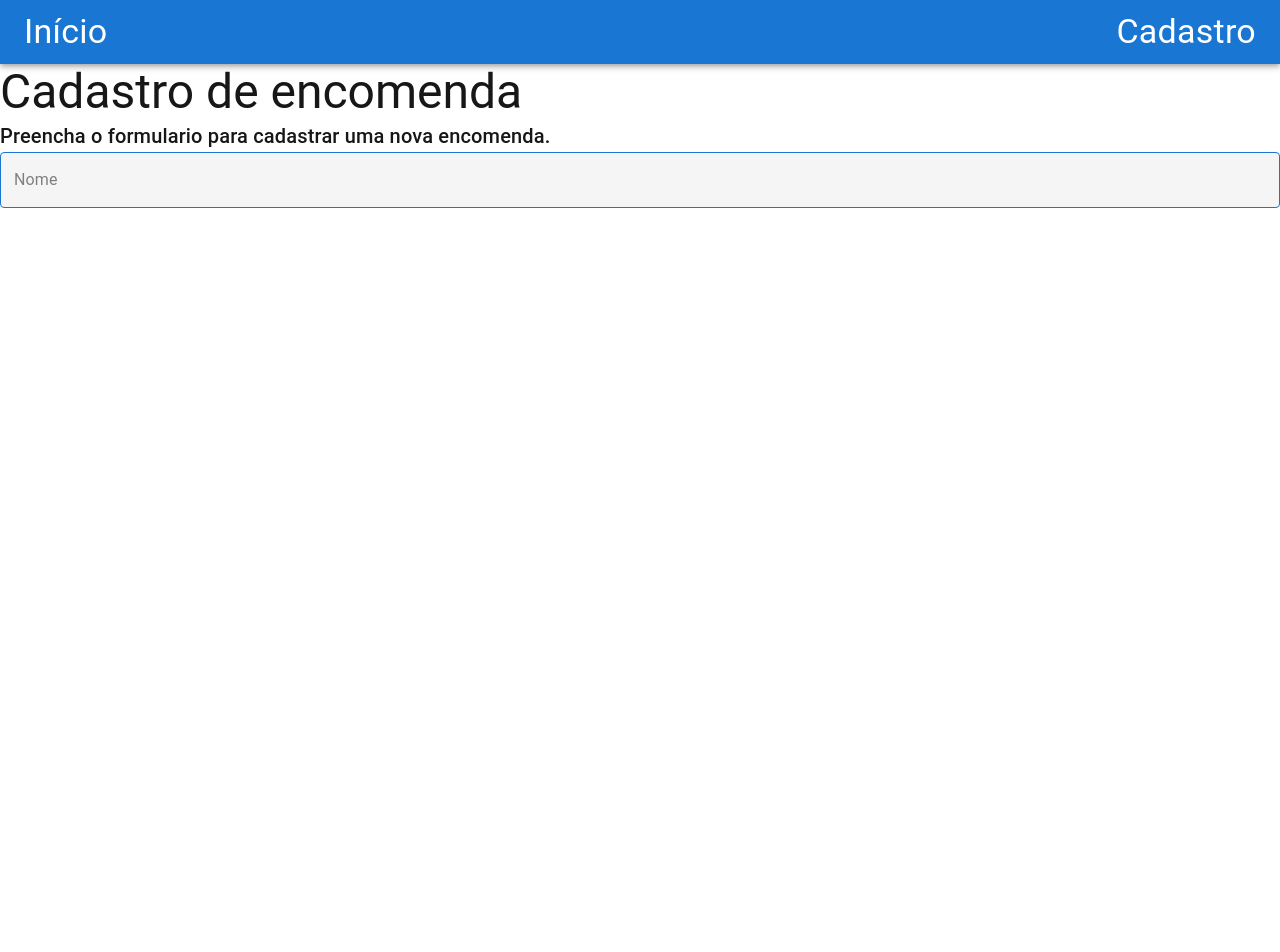
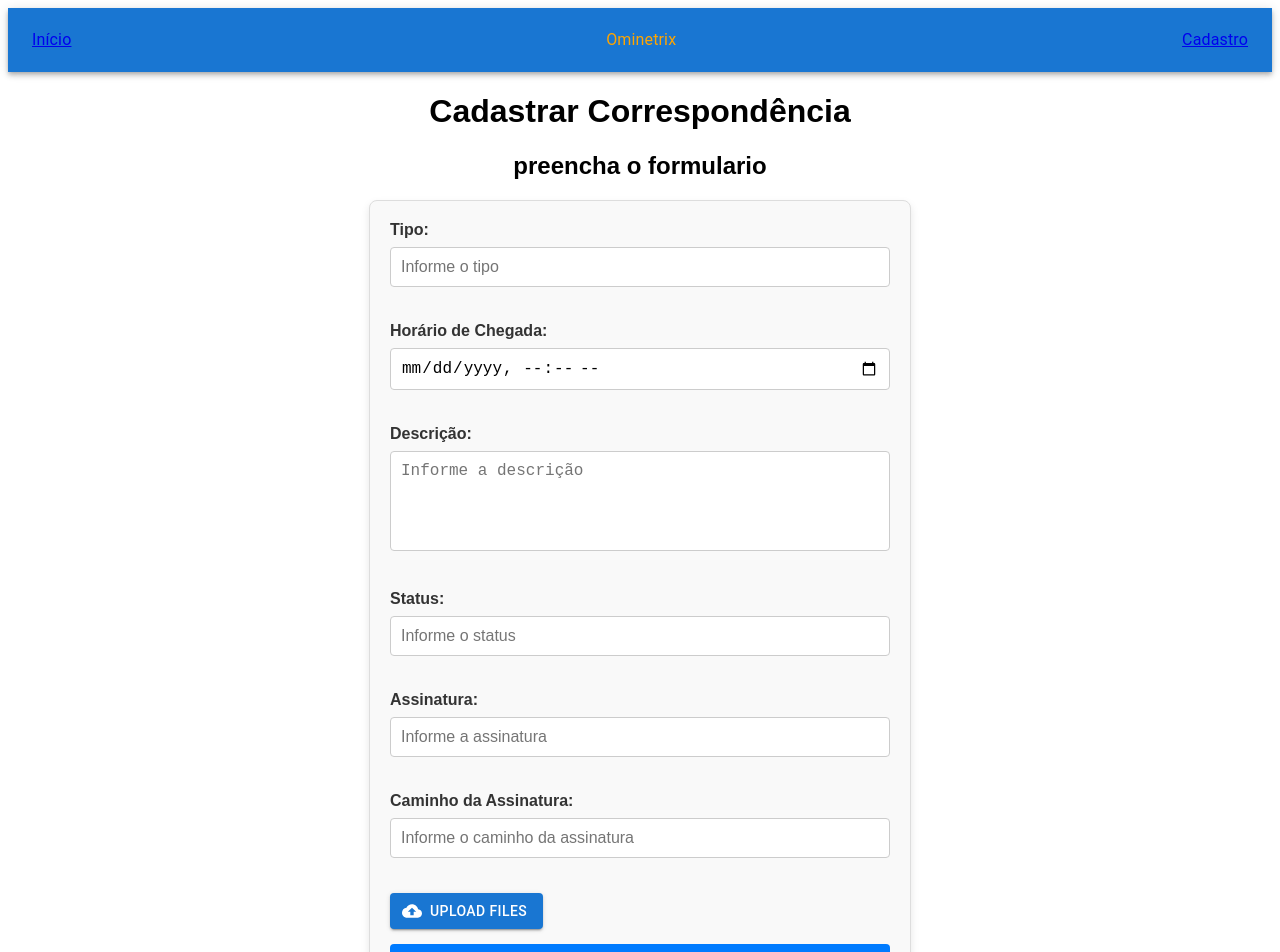
Before and after one commit to lucasbalbino09/ominetrix-page, a Next.js app: page /cadastro in a window 1280 px wide. Shown: the top 952 px of the page. Before the commit the page ends 800 px from the top, so only its background shows below. Built offline with nearby package versions, Linux system fonts and the light colour scheme.

Commit message:
Ajuste no campo de cadastro.

```diff
--- a/app/globals.css
+++ b/app/globals.css
@@ -18,8 +18,7 @@
 }
 
 body {
-  color: var(--foreground);
-  background: var(--background);
+  color: black;
   font-family: "Mulish", system-ui;
 }
 
--- a/app/page.tsx
+++ b/app/page.tsx
@@ -1,21 +1,12 @@
 "use client"
 import Navbar from "@/pages/navbar";
 import Tabela from "@/pages/tabela";
-import Typography from "@mui/material/Typography";
 import "./globals.css";
 
 export default function Home() {
   return (
     <>
       <Navbar></Navbar>
-      <Typography
-      variant="h1"
-      component="h1"
-      sx={{ flexGrow: 1 }}
-      justifyContent={"center"}
-      display={"flex"}>
-          Bem vindo ao Ominetrix.
-      </Typography>
       <Tabela></Tabela>
     </>
   );
--- a/pages/cadastro.css
+++ b/pages/cadastro.css
@@ -1,21 +1,64 @@
-.input-text {
-    margin: 10px;
-    background-color: #f5f5f5;
-    border-radius: 8px;        /* Bordas arredondadas */
-  }
+.titulo-formulario, .sub-titulo-formulario {
+  display: flex;
+  justify-content: center;
+  font-family: Arial, sans-serif;
+}
+/* Estilos gerais para o formulário */
+form {
+  max-width: 500px;
+  margin: 0 auto;
+  padding: 20px;
+  border: 1px solid #ddd;
+  border-radius: 8px;
+  background-color: #f9f9f9;
+  box-shadow: 0 4px 8px rgba(0, 0, 0, 0.1);
+  font-family: Arial, sans-serif;
+}
 
-  .input-text .MuiOutlinedInput-root {
-    font-size: 16px; /* Tamanho do texto */
-  }
+/* Estilos para os rótulos */
+form label {
+  display: block;
+  margin-bottom: 8px;
+  font-weight: bold;
+  color: #333;
+}
 
-  .input-text .MuiInputLabel-root {
-    color: gray; /* Cor do rótulo */
-  }
+/* Estilos para os inputs e textarea */
+form input,
+form textarea {
+  width: 100%;
+  padding: 10px;
+  margin-bottom: 20px;
+  border: 1px solid #ccc;
+  border-radius: 4px;
+  font-size: 16px;
+  box-sizing: border-box;
+}
 
-  .input-text .MuiOutlinedInput-notchedOutline {
-    border-color: #1976d2; /* Cor da borda */
-  }
+/* Estilo específico para textarea */
+form textarea {
+  resize: none;
+  height: 100px;
+}
 
-  .input-text:hover .MuiOutlinedInput-notchedOutline {
-    border-color: #42a5f5; /* Cor da borda ao passar o mouse */
-  }
+/* Estilos para o botão */
+form button {
+  width: 100%;
+  padding: 12px;
+  background-color: #007bff;
+  color: #fff;
+  border: none;
+  border-radius: 4px;
+  font-size: 16px;
+  cursor: pointer;
+  transition: background-color 0.3s ease;
+}
+
+form button:hover {
+  background-color: #0056b3;
+}
+
+/* Estilo para alinhar os campos e botões */
+form div {
+  margin-bottom: 15px;
+}
--- a/pages/cadastro.tsx
+++ b/pages/cadastro.tsx
@@ -1,31 +1,134 @@
 "use client";
-import React from "react";
-import Typography from "@mui/material/Typography";
-import TextField from "@mui/material/TextField";
-import FormGroup from "@mui/material/FormGroup";
-import Navbar from "./navbar";
-import "../app/Globals.css";
+import React, { useState } from "react";
+import Navbar from "@/pages/navbar";
+import { styled } from '@mui/material/styles';
+import Button from '@mui/material/Button';
+import CloudUploadIcon from '@mui/icons-material/CloudUpload';
 import "./cadastro.css";
 
-export default function Cadastro() {
+const Cadastro = () => {
+  const [tipo, setTipo] = useState("");
+  const [horarioChegada, setHorarioChegada] = useState("");
+  const [descricao, setDescricao] = useState("");
+  const [status, setStatus] = useState("");
+  const [signature, setSignature] = useState("");
+  const [signaturePath, setSignaturePath] = useState("");
+  const [imagemUrl, setImagemUrl] = useState("");
+
+  const VisuallyHiddenInput = styled('input')({
+    clip: 'rect(0 0 0 0)',
+    clipPath: 'inset(50%)',
+    height: 1,
+    overflow: 'hidden',
+    position: 'absolute',
+    bottom: 0,
+    left: 0,
+    whiteSpace: 'nowrap',
+    width: 1,
+  });
+
+  const handleSubmit = (e: any) => {
+    e.preventDefault();
+
+    const correspondenciaData = {
+      tipo,
+      horarioChegada,
+      descricao,
+      status,
+      signature,
+      signaturePath,
+      imagemUrl,
+    };
+
+    console.log("Dados da Correspondência:", correspondenciaData);
+    // Aqui você pode enviar os dados para uma API, por exemplo.
+  };
+
   return (
     <>
       <Navbar></Navbar>
-      <Typography variant="h3" component="div" sx={{ flexGrow: 1 }}>
-        Cadastro de encomenda
-      </Typography>
-      <Typography variant="h6" component="div" sx={{ flexGrow: 1 }}>
-        Preencha o formulario para cadastrar uma nova encomenda.
-      </Typography>
+      <h1 className="titulo-formulario">Cadastrar Correspondência</h1>
+      <h2 className="sub-titulo-formulario">preencha o formulario</h2>
+      <form onSubmit={handleSubmit}>
+        <div>
+          <label>Tipo:</label>
+          <input
+            type="text"
+            value={tipo}
+            onChange={(e) => setTipo(e.target.value)}
+            placeholder="Informe o tipo"
+          />
+        </div>
 
-      <FormGroup>
-        <TextField
-          id="outlined-basic"
-          className="input-text"
-          label="Nome"
-          variant="outlined"
-        />
-      </FormGroup>
+        <div>
+          <label>Horário de Chegada:</label>
+          <input
+            type="datetime-local"
+            value={horarioChegada}
+            onChange={(e) => setHorarioChegada(e.target.value)}
+          />
+        </div>
+
+        <div>
+          <label>Descrição:</label>
+          <textarea
+            value={descricao}
+            onChange={(e) => setDescricao(e.target.value)}
+            placeholder="Informe a descrição"
+          ></textarea>
+        </div>
+
+        <div>
+          <label>Status:</label>
+          <input
+            type="text"
+            value={status}
+            onChange={(e) => setStatus(e.target.value)}
+            placeholder="Informe o status"
+          />
+        </div>
+
+        <div>
+          <label>Assinatura:</label>
+          <input
+            type="text"
+            value={signature}
+            onChange={(e) => setSignature(e.target.value)}
+            placeholder="Informe a assinatura"
+          />
+        </div>
+
+        <div>
+          <label>Caminho da Assinatura:</label>
+          <input
+            type="text"
+            value={signaturePath}
+            onChange={(e) => setSignaturePath(e.target.value)}
+            placeholder="Informe o caminho da assinatura"
+          />
+        </div>
+
+        <div>
+          <Button
+            component="label"
+            role={undefined}
+            variant="contained"
+            tabIndex={-1}
+            startIcon={<CloudUploadIcon />}
+          >
+            Upload files
+            <VisuallyHiddenInput
+              type="file"
+              onChange={(event) => console.log(event.target.files)}
+              multiple
+            />
+          </Button>
+        </div>
+
+        <button type="submit">Enviar</button>
+      </form>
     </>
   );
-}
+};
+
+export default Cadastro;
--- a/pages/navbar.css
+++ b/pages/navbar.css
@@ -1,4 +1,5 @@
-.nav-bar {
-    display: flex;
-    justify-content: space-between;
+.titulo-site {
+    font-size: 25px;
+    font-weight: bold;
+    color: orange;
 }
--- a/pages/navbar.tsx
+++ b/pages/navbar.tsx
@@ -5,18 +5,29 @@ import Box from "@mui/material/Box";
 import Toolbar from "@mui/material/Toolbar";
 import Typography from "@mui/material/Typography";
 import Link from "next/link";
+import "./Navbar.css";
+
 
 export default function Navbar() {
   return (
     <Box sx={{ flexGrow: 1 }}>
       <AppBar position="static">
         <Toolbar>
-          <Typography variant="h4" component="div" sx={{ flexGrow: 1 }}>
+          <Typography component="div" sx={{ flexGrow: 1 }}>
             <Link href="/" legacyBehavior>
               <a className="menu">Início</a>
             </Link>
           </Typography>
-          <Typography variant="h4" component="div" >
+          <Typography
+            component="h1"
+            sx={{ flexGrow: 35 }}
+            className="titulo-site"
+            justifyContent={"center"}
+            display={"flex"}
+          >
+            Ominetrix
+          </Typography>
+          <Typography component="div">
             <Link href="/cadastro" legacyBehavior>
               <a className="menu">Cadastro</a>
             </Link>
--- a/pages/tabela.css
+++ b/pages/tabela.css
@@ -1,5 +1,6 @@
 
 .titulo {
+    margin-top: 50px;
     display: flex;
     align-items: center;
     justify-content: center;
```
